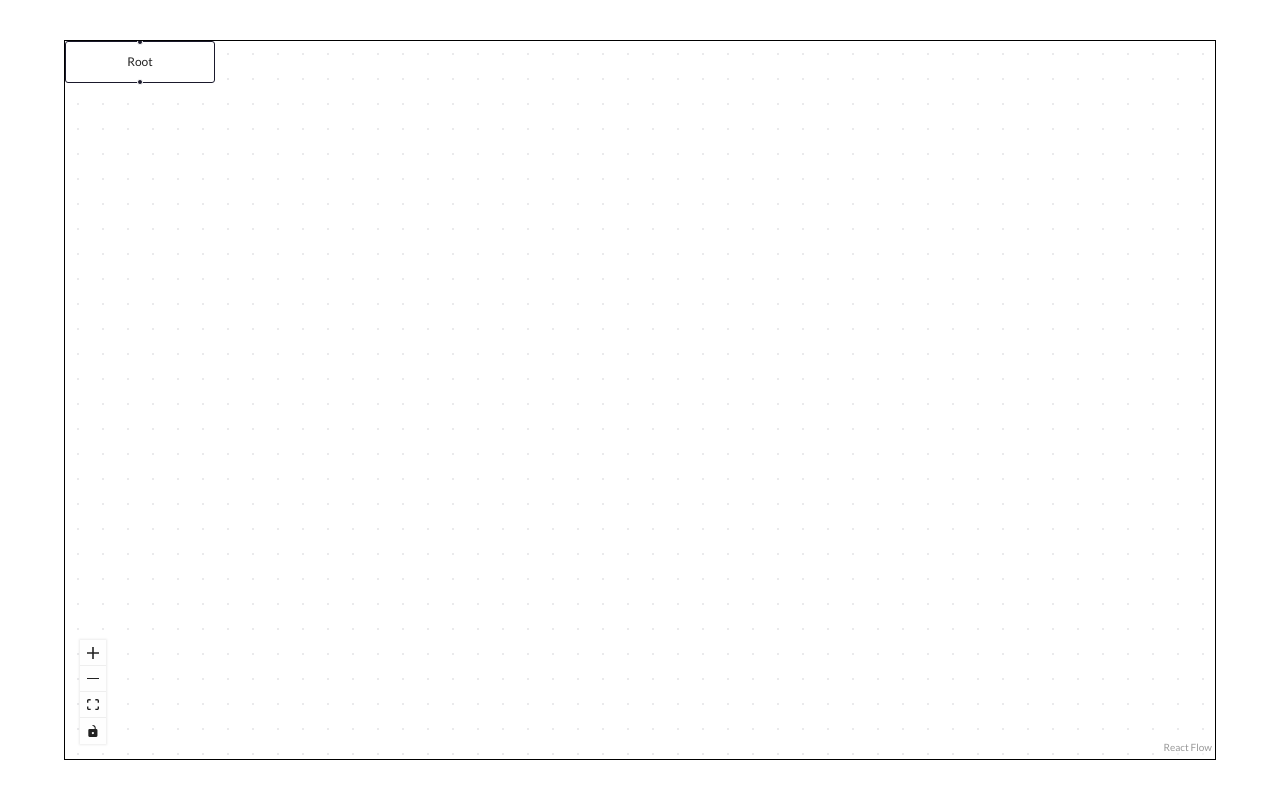
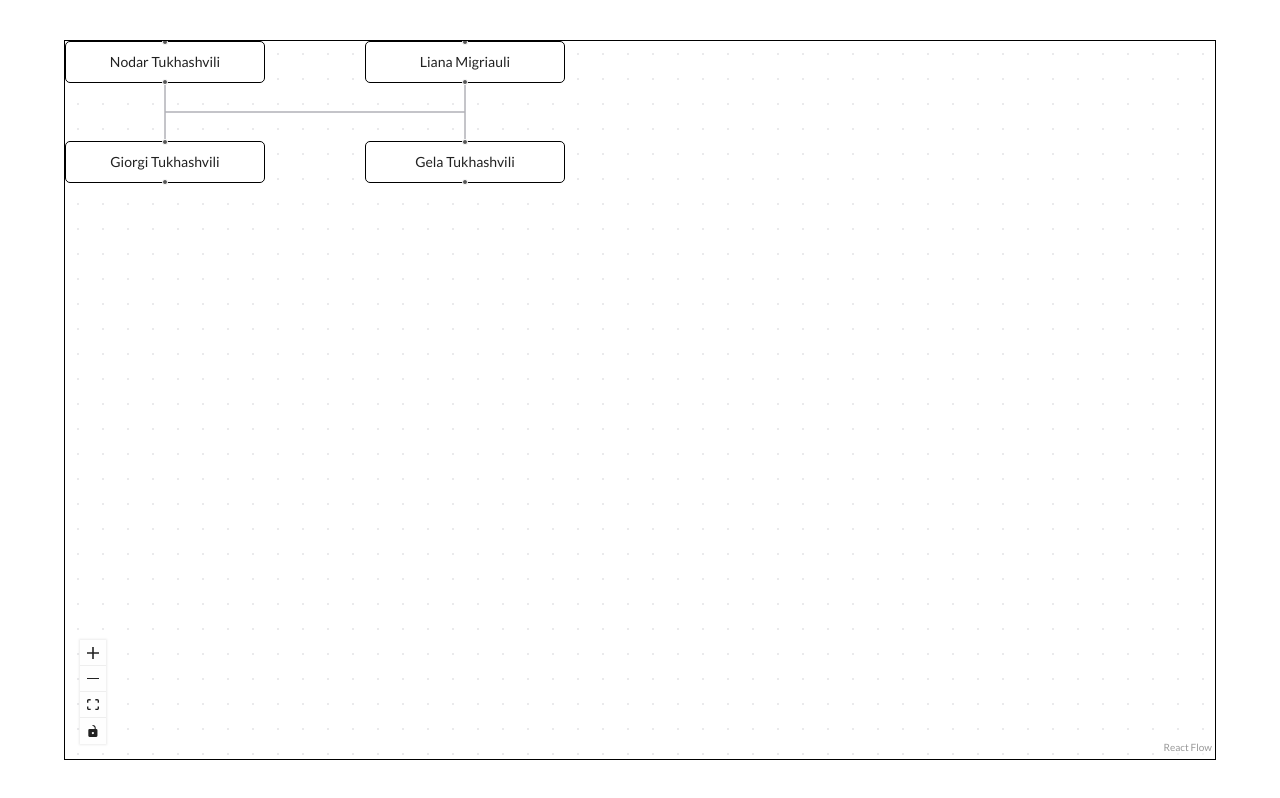
Before and after one commit to Tuxa4Life/family-tree-builder, a React (Create React App) app: page / in a window 1280 px wide. Built offline with nearby package versions, Linux system fonts and the light colour scheme.

Commit message:
Add: Build tree function. Needs to be made recursive

```diff
--- a/src/App.jsx
+++ b/src/App.jsx
@@ -2,20 +2,34 @@ import { Controls, ReactFlow, Background } from "@xyflow/react";
 import '@xyflow/react/dist/style.css';
 import { useState, useEffect } from "react";
 import CustomNode from "./CustomNode";
-import { getSelf, getParents, getChildren, buildTree, getSiblings, getChildIndex } from "./functions";
+import { initialNode, renderSpouse, renderChildren, getSelf } from "./functions";
 
-const initialNodes = [
-    { id: '0', position: { x: 0, y: 0 }, data: { label: 'Root' } },
-];
+
 
 const initialEdges = [];
 
 const App = () => {
-    const [nodes, setNodes] = useState(initialNodes)
+    const [nodes, setNodes] = useState(initialNode)
     const [edges, setEdges] = useState(initialEdges)
 
+    const buildTree = () => {
+        let nodes = initialNode
+        let edges = []
+
+        let aux = (start_node) => {
+            let [x_middle, y_middle] = renderSpouse(start_node, nodes, edges)
+            renderChildren(start_node, x_middle, y_middle, nodes, edges)
+        }
+
+        aux(nodes[0])
+
+        setNodes([...nodes])
+        setEdges([...edges])
+    }
+
     useEffect(() => {
-        console.log(buildTree())
+        console.log("-----------")
+        buildTree()
     }, [])
 
     const nodeTypes = {
--- a/src/CustomNode.jsx
+++ b/src/CustomNode.jsx
@@ -4,12 +4,8 @@ import { useState } from "react";
 const CustomNode = ({ data }) => {
     const [hovered, setHovered] = useState(false)
 
-    return <div onMouseEnter={() => setHovered(true)} onMouseLeave={() => setHovered(false)} style={{ position: 'relative', textAlign: 'center', padding: '10px', border: '1px solid black', borderRadius: '5px', backgroundColor: 'white' }}>
+    return <div onMouseEnter={() => setHovered(true)} onMouseLeave={() => setHovered(false)} style={{ position: 'relative', textAlign: 'center', padding: '10px', border: '1px solid black', borderRadius: '5px', backgroundColor: 'white', width: '200px' }}>
         <div>{data.label}</div>
-        <div style={{ marginTop: '5px', fontSize: '12px', color: 'gray' }}>
-            <i className="birthday cake icon"></i>
-            {data.dob}
-        </div>
 
         {
             hovered ? <>
--- a/src/functions.js
+++ b/src/functions.js
@@ -1,6 +1,12 @@
 import tree from './tree.json'
 
 const member_list = tree.members
+const initialNode = [{
+    id: tree.members[0].id,
+    position: { x: 0, y: 0 },
+    data: { label: tree.members[0].name, parents: tree.members[0].parents, children: tree.members[0].children, spouse: tree.members[0].spouse},
+    type: 'customNode'
+}];
 
 const getSelf = (id, members = member_list) => {
     for (let i = 0; i < members.length; i++) {
@@ -45,48 +51,58 @@ const getSiblings = (id) => {
 
 const getChildIndex = (id) => {
     let siblings =  getSiblings(id)
-    for (let i = 0; i <siblings.length; i++) {
+    for (let i = 0; i < siblings.length; i++) {
         if (id === siblings[i]) return i
     }
 
     throw new Error('Not in siblings')
 }
 
-const buildTree = (members = member_list) => {
-    let nodes = []
-    let edges = []
-
-    let x, y = 0
-    let gap = 300
-
-    for (let i = 0; i < members.length; i++) {
-        let e = members[i]
-
-        let siblings = getSiblings(e.id)
-        let childIndex = getChildIndex(e.id)
-
-        let px_sum = 0
-        console.log(e.name, e.parents)
-        e.parents.forEach(parent => {
-            px_sum += getSelf(parent, nodes).position.x || 0
-        })
-        let px_middle = px_sum / e.parents.length
-        let x_start = px_middle - (gap / 2) * (siblings.length - 1)
-
-        x = x_start + gap * childIndex
+const renderSpouse = (member, nodes, edges) => {
+    if (member.data.spouse) {
+        let spouse = getSelf(member.data.spouse)
 
         nodes.push({
-            id: e.id,
-            position: { x, y },
-            data: { label: e.name, parents: e.parents, children: e.children, spouse: e.spouse },
+            id: spouse.id,
+            position: { x: member.position.x + 300, y: member.position.y },
+            data: { label: spouse.name, parents: spouse.parents, children: spouse.children, spouse: spouse.spouse},
             type: 'customNode'
-        });
+        })
+
+        return [member.position.x + 150, member.position.y]
     }
 
-    return nodes
+    return [member.position.x, member.position.y]
 }
 
-export { getSelf, getParents, getChildren, buildTree, getSiblings, getChildIndex }
+const renderChildren = (member, x_middle, y_middle, nodes, edges) => {
+    let x_start = x_middle - 150 * (member.data.children.length - 1)
+    let y_start = y_middle + 100
+
+    member.data.children.forEach((e, i) => {
+        let child = getSelf(e)
+
+        nodes.push({
+            id: child.id,
+            position: { x: x_start + 300 * i, y: y_start },
+            data: { label: child.name, parents: child.parents, children: child.children, spouse: child.spouse},
+            type: 'customNode'
+        })
+
+        getParents(child.id).forEach(parent => {
+            edges.push({
+                id: parent.id + "-" + child.id,
+                source: parent.id,
+                target: child.id,
+                type: 'step'
+            });
+        })
+    })
+}
+
+
+
+export { renderChildren, renderSpouse, getSelf, initialNode }
 
 
 // const buildTree = (root) => {
--- a/src/tree.json
+++ b/src/tree.json
@@ -4,44 +4,57 @@
             "id": "1",
             "name": "Nodar Tukhashvili",
             "parents": [],
-            "children": ["2"],
-            "spouse": []
+            "children": ["2", "8"],
+            "spouse": "7"
+        },
+        {
+            "id": "2",
+            "name": "Giorgi Tukhashvili",
+            "parents": ["1", "7"],
+            "children": ["3", "4"],
+            "spouse": "5"
+        },
+        {
+            "id": "3",
+            "name": "Nikoloz Tukhashvili",
+            "parents": ["2", "5"],
+            "children": [],
+            "spouse": ""
+        },
+        {
+            "id": "4",
+            "name": "Andria Tukhashvili",
+            "parents": ["2", "5"],
+            "children": [],
+            "spouse": ""
+        },
+        {
+            "id": "5",
+            "name": "Nino Naskidashvili",
+            "parents": ["6"],
+            "children": ["3", "4"],
+            "spouse": "2"
         },
         {
             "id": "6",
             "name": "Khvtisavar Naskidashvili",
             "parents": [],
             "children": ["5"],
-            "spouse": []
+            "spouse": ""
         },
         {
-            "id": "2",
-            "name": "Giorgi Tukhashvili",
-            "parents": ["1"],
-            "children": ["3", "4"],
-            "spouse": ["5"]
+            "id": "7",
+            "name": "Liana Migriauli",
+            "parents": [],
+            "children": ["2", "8"],
+            "spouse": "1"
         },
         {
-            "id": "5",
-            "name": "Nino Naskidashvili",
-            "parents": ["6"],
-            "children": ["3", "4"],
-            "spouse": ["2"]
-        },
-        {
-            "id": "3",
-            "name": "Nikoloz Tukhashvili",
-            "parents": ["2", "5"],
+            "id": "8",
+            "name": "Gela Tukhashvili",
+            "parents": ["1", "7"],
             "children": [],
-            "spouse": []
-        },
-        {
-            "id": "4",
-            "name": "Andria Tukhashvili",
-            "parents": ["2", "5"],
-            "children": [],
-            "spouse": []
+            "spouse": ""
         }
-
     ]
 }
```
